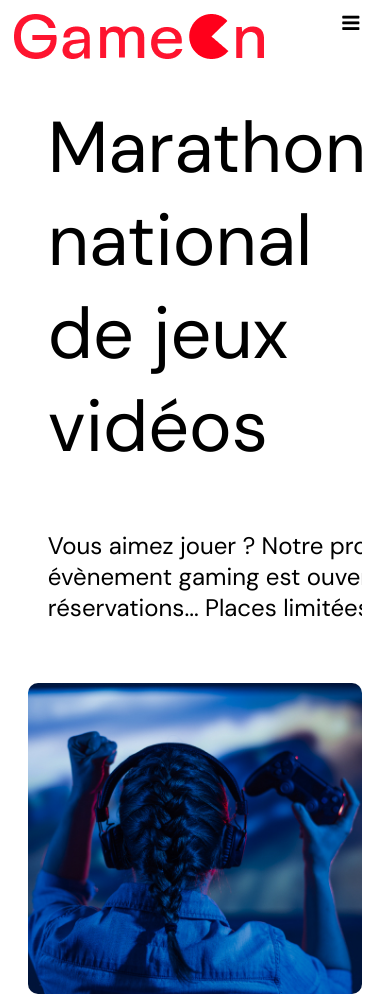
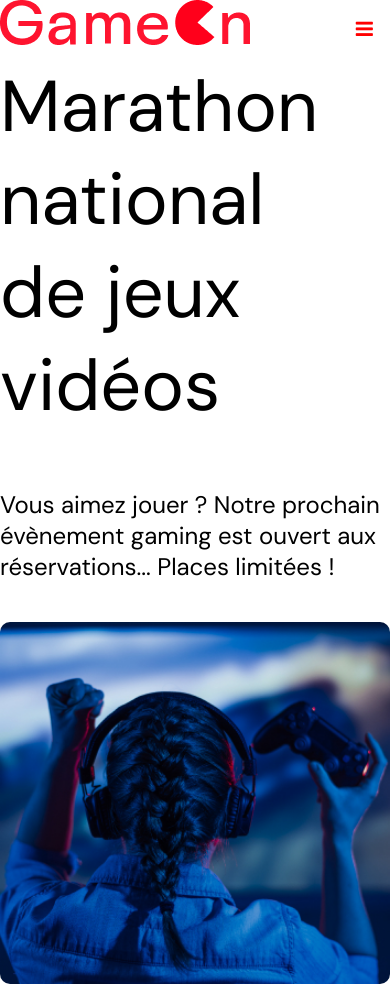
Before and after one commit to Ooxz/AdrienBrune_4_26112020, a plain HTML site: page GameOn-website-FR-master/starterOnly/index.html in a window 390 px wide. Shown: the top 994 px of the page. Drawn offline with Linux system fonts and the light colour scheme.

Commit message:
update css responsive

```diff
--- a/GameOn-website-FR-master/starterOnly/modal.css
+++ b/GameOn-website-FR-master/starterOnly/modal.css
@@ -47,6 +47,7 @@ img {
   text-align: center;
   padding: 12px 12px;
   margin: 5px;
+  color: #ff0000;
   text-decoration: none;
   font-size: 20px;
   font-family: Roboto, sans-serif;
@@ -88,6 +89,15 @@ img {
     display: block;
     text-align: left;
   }
+  .hero-content{
+    padding: 0!important;
+  }
+  .topnav{
+    margin: 0!important;
+  }
+  main{
+    padding-right: 0px!important;
+  }
 }
 
 
@@ -97,7 +107,6 @@ img {
   .topnav a.icon {
     float: right;
     display: block;
-    margin-top: -15px;
   }
 }
 
@@ -106,9 +115,7 @@ main {
   font-weight: bolder;
   color: black;
   padding-top: 0.5vw;
-  padding-left: 2vw;
   padding-right: 2vw;
-  margin: 1px 20px 15px;
   border-radius: 2rem;
   text-align: justify;
 
@@ -323,7 +330,7 @@ input {
 }
 
 /* Style the arrow inside the select element: */
-.select-selected:after {
+/* .select-selected:after {
   position: absolute;
   content: "";
   top: 10px;
@@ -335,7 +342,7 @@ input {
   border-left-color: #f00;
   transform: rotate(-48deg);
   border-radius: 5px 0 5px 0;
-}
+} */
 
 /* Point the arrow upwards when the select box is open (active): */
 .select-selected.select-arrow-active:after {
```
